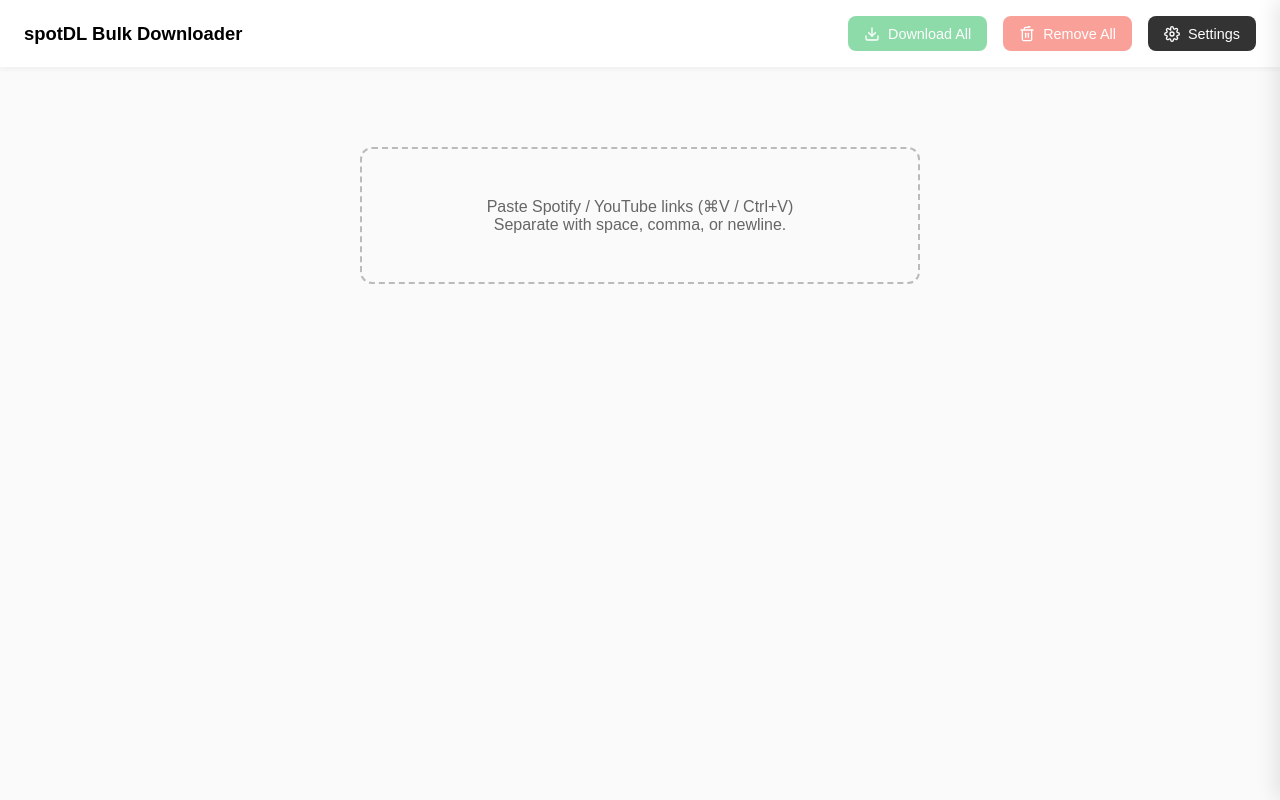
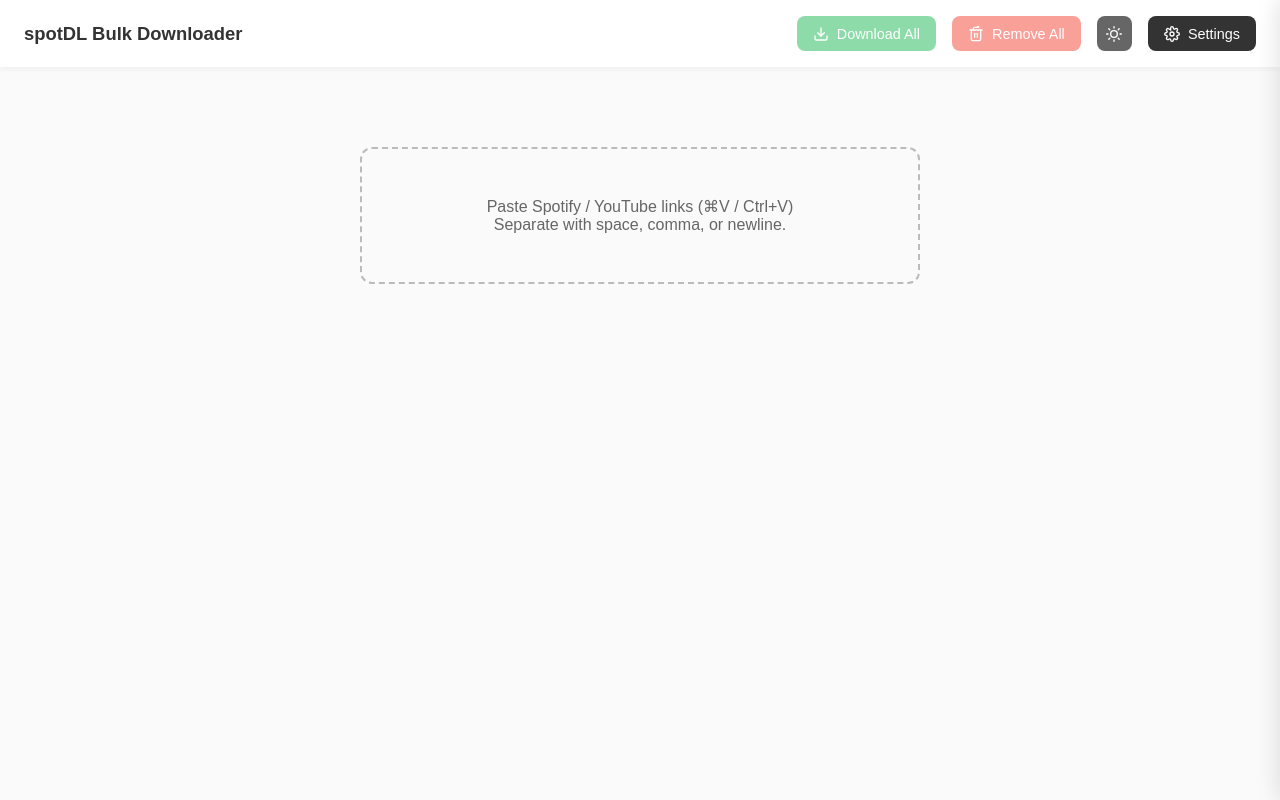
Before and after one commit to anand-ts/spotdl-cask, a Flask app: page / in a window 1280 px wide. Run offline with Flask 3, Linux system fonts and the light colour scheme.

Commit message:
feat: added dark mode support

```diff
--- a/static/css/style.css
+++ b/static/css/style.css
@@ -5,6 +5,38 @@
     --dark-gray: #333;
     --light-gray: #f8f9fa;
     --border: #ddd;
+
+    /* Light mode colors */
+    --bg-primary: #fafafa;
+    --bg-primary-rgb: 250, 250, 250;
+    --bg-secondary: #fff;
+    --bg-tertiary: #f3f7f3;
+    --text-primary: #333;
+    --text-secondary: #666;
+    --text-tertiary: #999;
+    --border-light: #ddd;
+    --border-medium: #bbb;
+    --shadow-light: rgba(0, 0, 0, 0.05);
+    --shadow-medium: rgba(0, 0, 0, 0.1);
+    --shadow-dark: rgba(0, 0, 0, 0.15);
+}
+
+/* Dark mode colors */
+[data-theme="dark"] {
+    --bg-primary: #1a1a1a;
+    --bg-primary-rgb: 26, 26, 26;
+    --bg-secondary: #2d2d2d;
+    --bg-tertiary: #3a3a3a;
+    --text-primary: #e0e0e0;
+    --text-secondary: #b0b0b0;
+    --text-tertiary: #808080;
+    --border-light: #444;
+    --border-medium: #555;
+    --shadow-light: rgba(0, 0, 0, 0.2);
+    --shadow-medium: rgba(0, 0, 0, 0.3);
+    --shadow-dark: rgba(0, 0, 0, 0.4);
+    --gray: #444;
+    --light-gray: #2a2a2a;
 }
 
 body {
@@ -12,25 +44,30 @@
     height: 100vh;
     display: flex;
     flex-direction: column;
-    background: #fafafa;
+    background: var(--bg-primary);
     position: relative;
+    color: var(--text-primary);
+    transition: background-color 0.3s ease, color 0.3s ease;
 }
 
 header {
-    background: #fff;
+    background: var(--bg-secondary);
     padding: 1rem 1.5rem;
     display: flex;
     align-items: center;
     gap: 1rem;
-    box-shadow: 0 2px 6px rgba(0, 0, 0, .05);
+    box-shadow: 0 2px 6px var(--shadow-light);
     position: relative;
     z-index: 100;
+    transition: background-color 0.3s ease, box-shadow 0.3s ease;
 }
 
 header h1 {
     font-size: 1.15rem;
     margin: 0;
     flex: 1;
+    color: var(--text-primary);
+    transition: color 0.3s ease;
 }
 
 button {
@@ -110,6 +150,30 @@
 
 .settings-btn:hover svg {
     transform: rotate(45deg);
+}
+
+.dark-mode-toggle {
+    background: var(--text-secondary) !important;
+    display: flex;
+    align-items: center;
+    gap: 0.5rem;
+    padding: 0.6rem !important;
+    border-radius: 8px;
+    transition: all 0.3s ease;
+}
+
+.dark-mode-toggle:hover {
+    background: var(--text-primary) !important;
+    transform: translateY(-1px);
+}
+
+.dark-mode-toggle svg {
+    color: var(--bg-secondary);
+    transition: all 0.3s ease;
+}
+
+.dark-mode-toggle:hover svg {
+    transform: rotate(180deg);
 }
 
 #zone {
--- a/static/js/app.js
+++ b/static/js/app.js
@@ -741,11 +741,6 @@
     }
 }
 
-// Initialize enhanced features
-document.addEventListener('DOMContentLoaded', function() {
-    setupDragAndDrop();
-});
-
 // Debug and utility functions
 function clearAllRows() {
     rows = {};
@@ -759,3 +754,64 @@
 
 // Add to window for debugging
 window.clearAllRows = clearAllRows;
+
+// Dark Mode Functionality
+function toggleDarkMode() {
+    const body = document.body;
+    const isDarkMode = body.getAttribute('data-theme') === 'dark';
+    const newTheme = isDarkMode ? 'light' : 'dark';
+
+    body.setAttribute('data-theme', newTheme);
+
+    // Update the toggle button icon
+    updateDarkModeIcon(newTheme);
+
+    // Save preference to localStorage
+    localStorage.setItem('darkMode', newTheme);
+
+    // Show toast notification
+    showToast(`Switched to ${newTheme} mode`, 'info', 2000);
+}
+
+function updateDarkModeIcon(theme) {
+    const icon = document.getElementById('darkModeIcon');
+    if (!icon) return;
+
+    if (theme === 'dark') {
+        // Moon icon for dark mode
+        icon.innerHTML = `
+            <path d="M21 12.79A9 9 0 1 1 11.21 3 7 7 0 0 0 21 12.79z"></path>
+        `;
+    } else {
+        // Sun icon for light mode
+        icon.innerHTML = `
+            <circle cx="12" cy="12" r="5"></circle>
+            <path d="M12 1v2"></path>
+            <path d="M12 21v2"></path>
+            <path d="M4.22 4.22l1.42 1.42"></path>
+            <path d="M18.36 18.36l1.42 1.42"></path>
+            <path d="M1 12h2"></path>
+            <path d="M21 12h2"></path>
+            <path d="M4.22 19.78l1.42-1.42"></path>
+            <path d="M18.36 5.64l1.42-1.42"></path>
+        `;
+    }
+}
+
+// Initialize dark mode on page load
+function initializeDarkMode() {
+    const savedTheme = localStorage.getItem('darkMode');
+    const prefersDarkMode = window.matchMedia('(prefers-color-scheme: dark)').matches;
+
+    // Use saved preference, or fall back to system preference
+    const theme = savedTheme || (prefersDarkMode ? 'dark' : 'light');
+
+    document.body.setAttribute('data-theme', theme);
+    updateDarkModeIcon(theme);
+}
+
+// Initialize dark mode when DOM is ready
+document.addEventListener('DOMContentLoaded', function() {
+    initializeDarkMode();
+    setupDragAndDrop();
+});
--- a/templates/index.html
+++ b/templates/index.html
@@ -25,6 +25,19 @@
                 <line x1="14" y1="11" x2="14" y2="17"></line>
             </svg>
             Remove All
+        </button>
+        <button id='darkModeToggle' class='dark-mode-toggle' onclick='toggleDarkMode()' title='Toggle Dark Mode'>
+            <svg id='darkModeIcon' width="16" height="16" viewBox="0 0 24 24" fill="none" stroke="currentColor" stroke-width="2" stroke-linecap="round" stroke-linejoin="round">
+                <circle cx="12" cy="12" r="5"></circle>
+                <path d="M12 1v2"></path>
+                <path d="M12 21v2"></path>
+                <path d="M4.22 4.22l1.42 1.42"></path>
+                <path d="M18.36 18.36l1.42 1.42"></path>
+                <path d="M1 12h2"></path>
+                <path d="M21 12h2"></path>
+                <path d="M4.22 19.78l1.42-1.42"></path>
+                <path d="M18.36 5.64l1.42-1.42"></path>
+            </svg>
         </button>
         <button class='settings-btn' onclick='toggleSettings()' title='Settings'>
             <svg width="16" height="16" viewBox="0 0 24 24" fill="none" stroke="currentColor" stroke-width="2" stroke-linecap="round" stroke-linejoin="round">
```
Also changed, not shown: other parts of static/css/style.css (+48 -24 lines).
